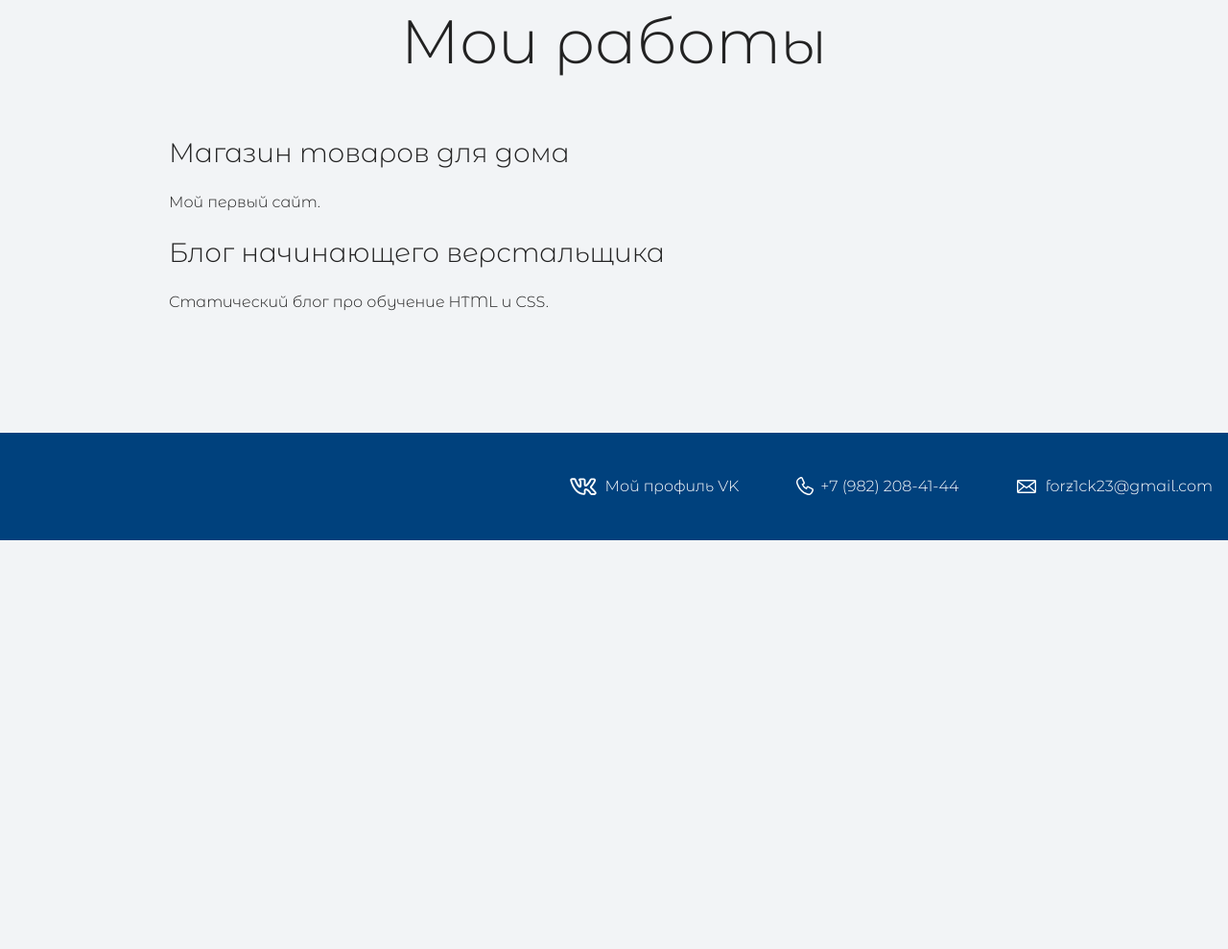
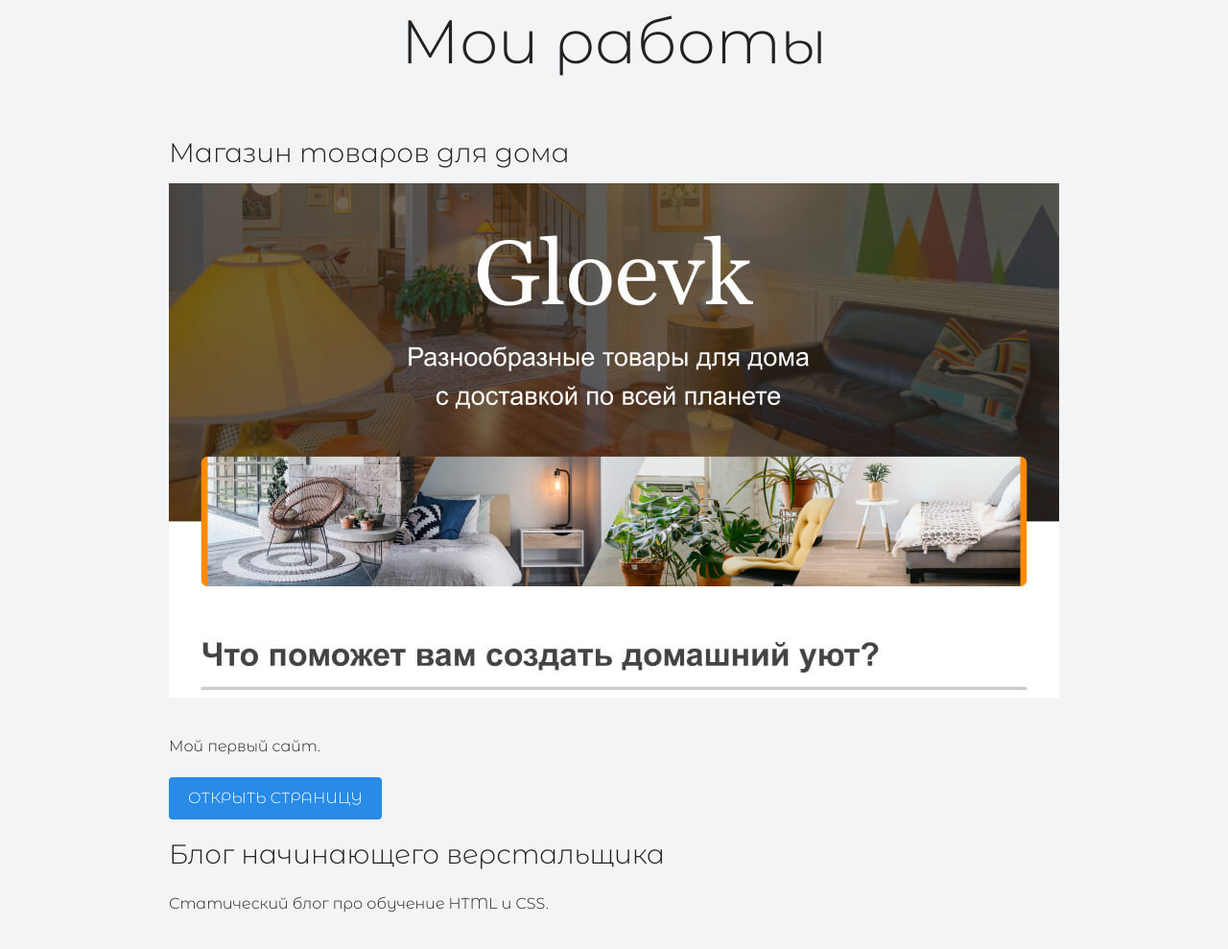
Before and after one commit to ForZ1ck/firstproject, a plain HTML site: page index.html in a window 1280 px wide. Shown: the part 2142-3131 px from the top of the page at 96% size. Before the commit the page ends 2705 px from the top, so only its background shows below. Drawn offline with Linux system fonts and the light colour scheme.

Commit message:
Update index.html

```diff
--- a/index.html
+++ b/index.html
@@ -43,7 +43,11 @@
         <h2 class="subheading">Мои работы</h2>
 
         <h3>Магазин товаров для дома</h3>
+        <figure class="project-image">
+          <img src="files/project.jpg" width="928" alt="Cайт магазина товаров для дома">
+        </figure>
         <p>Мой первый сайт.</p>
+        <p><a class="button" href="source/project/index.html">Открыть страницу</a></p>
 
         <h3>Блог начинающего верстальщика</h3>
         <p>Статический блог про обучение HTML и CSS.</p>
```
